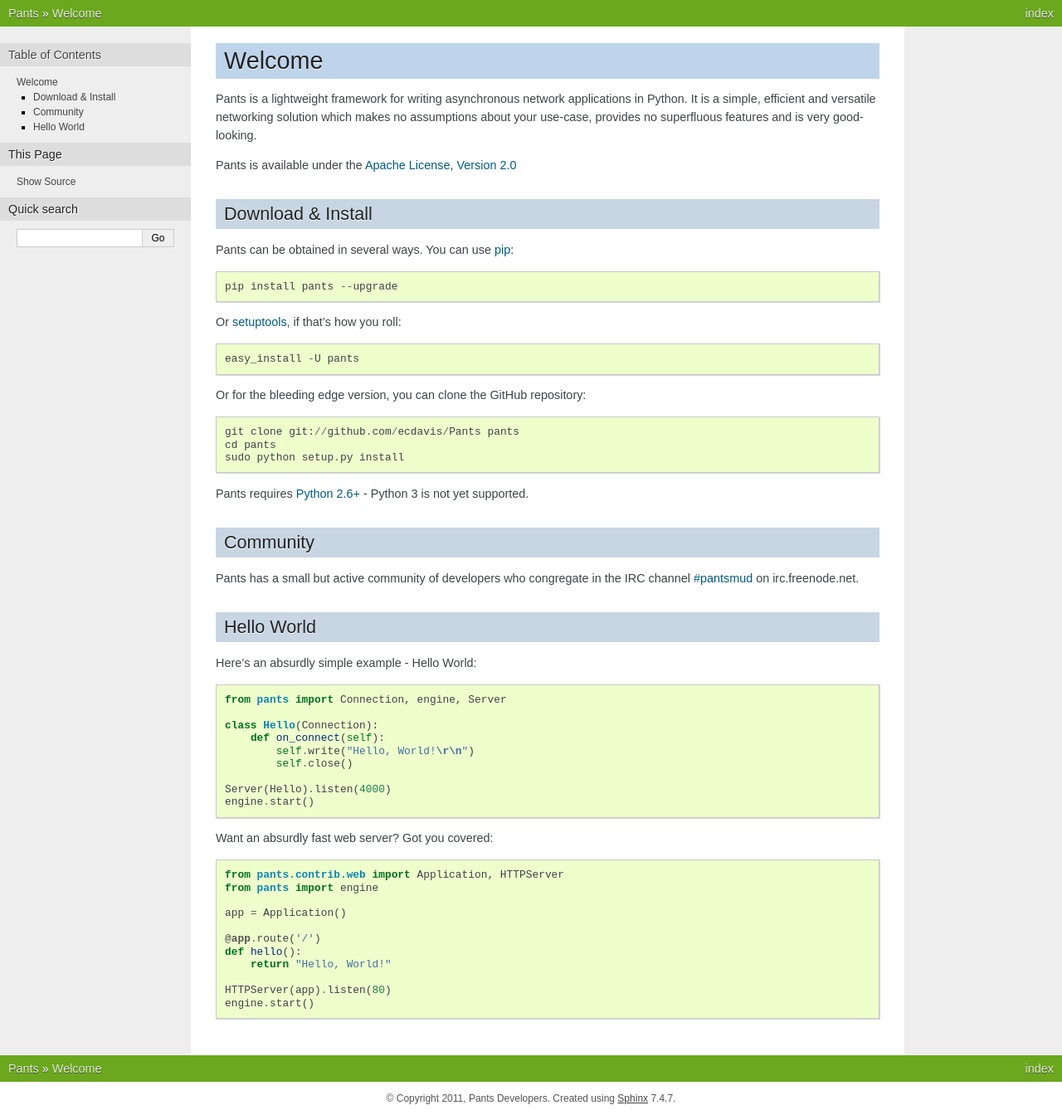
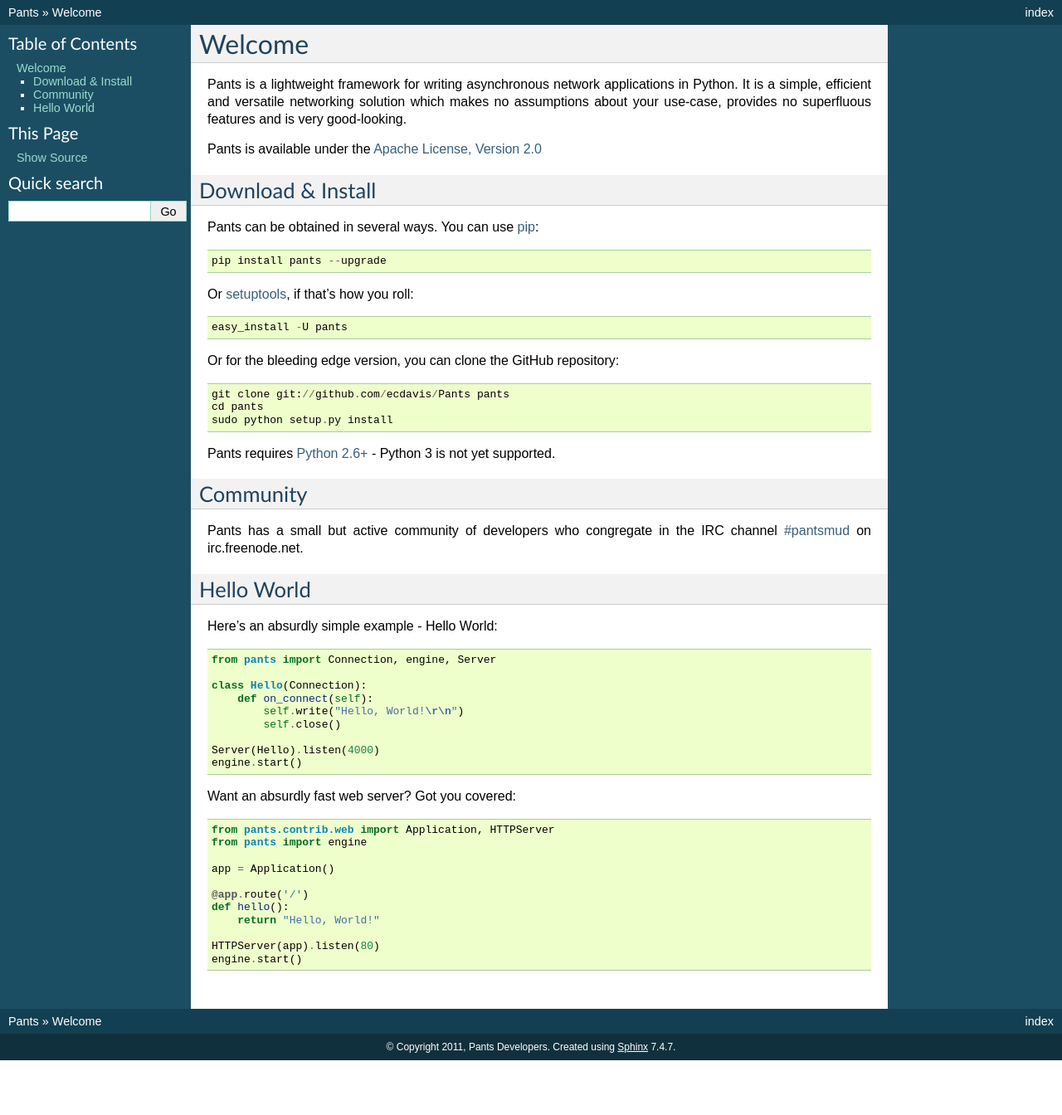
Before and after one commit to ecdavis/pants, a Sphinx documentation site: the page built from docs/index.rst, in a window 1280 px wide. Shown: the whole page at 83% size. Built offline with Sphinx 7.4.7, drawn with Linux system fonts in a browser that asks for light colours; after the commit the page ends 1278 px from its top, so only the background shows below that.

Commit message:
Set the docs theme to default, rather than choosing between themes.

```diff
--- a/docs/conf.py
+++ b/docs/conf.py
@@ -101,10 +101,7 @@
 
 # The theme to use for HTML and HTML Help pages.  See the documentation for
 # a list of builtin themes.
-if os.environ.get('READTHEDOCS', None) == 'True':
-    html_theme = 'default'
-else:
-    html_theme = 'nature'
+html_theme = 'default'
 
 # Theme options are theme-specific and customize the look and feel of a theme
 # further.  For a list of options available for each theme, see the
```
